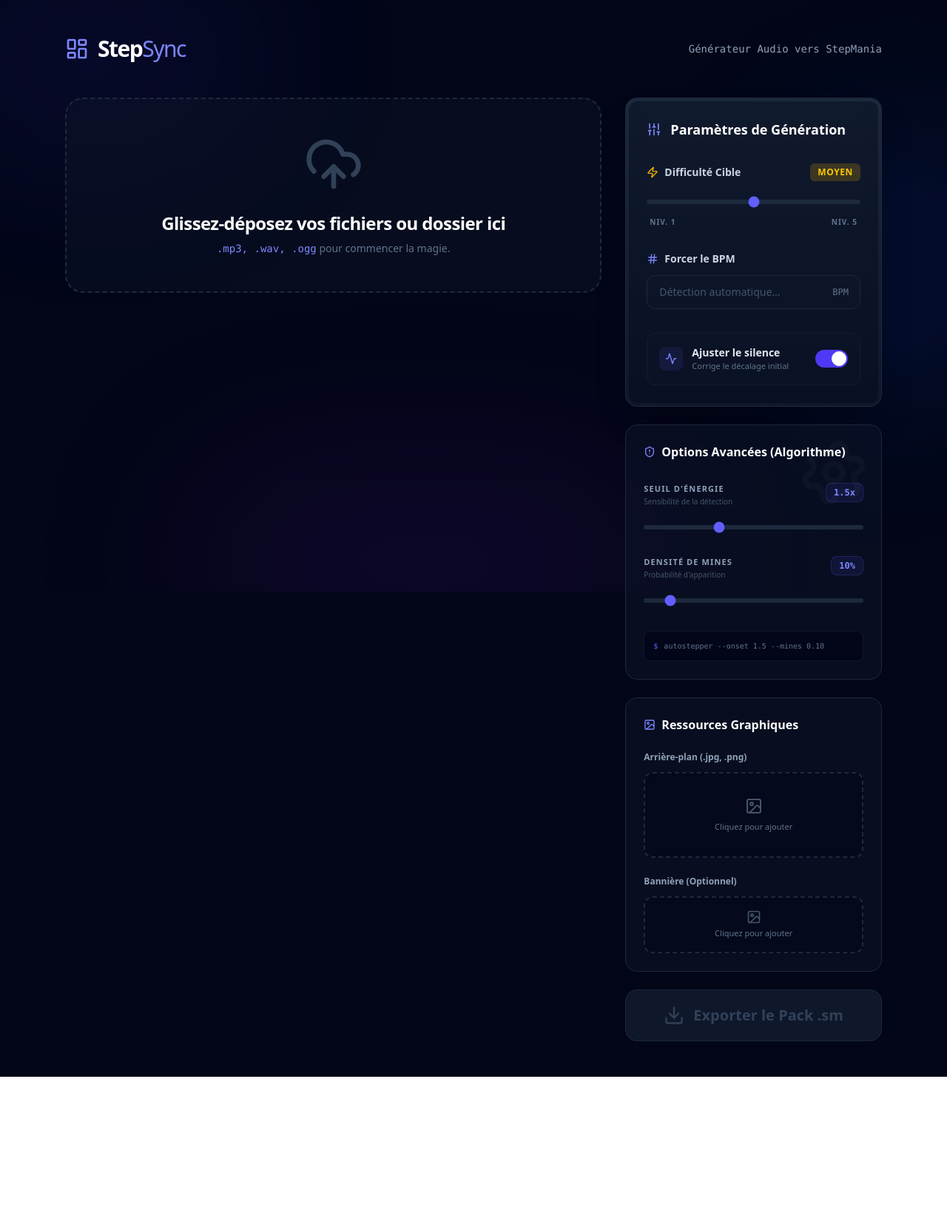
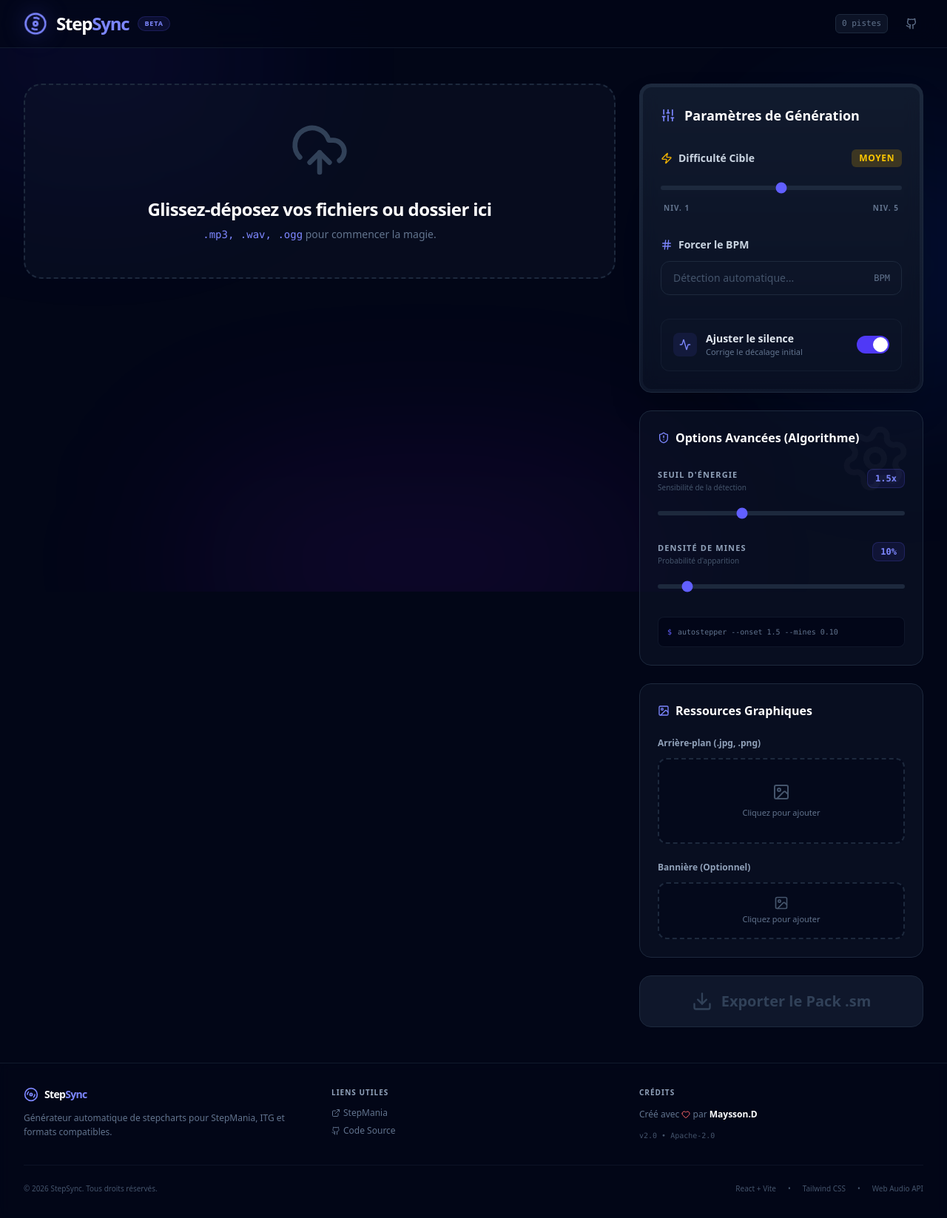
Before and after one commit to moonback/StepSync---Audio-to-StepMania, a React (Vite) app: page / in a window 1280 px wide. Shown: the whole page at 74% size. Before the commit the page ends 1456 px from the top, so only its background shows below. Built offline with nearby package versions, Linux system fonts and the light colour scheme.

Commit message:
feat: implement core audio processing and file management in App.tsx

```diff
--- a/src/App.tsx
+++ b/src/App.tsx
@@ -5,7 +5,7 @@
 
 import React, { useState, useRef, useCallback, useEffect } from 'react';
 import { motion, AnimatePresence } from 'motion/react';
-import { UploadCloud, Settings, Download, X, PlayCircle, Image as ImageIcon, Music, LayoutDashboard, Zap, Activity, Hash, ShieldAlert, Sliders } from 'lucide-react';
+import { UploadCloud, Settings, Download, X, PlayCircle, Image as ImageIcon, Music, LayoutDashboard, Zap, Activity, Hash, ShieldAlert, Sliders, Github, Heart, ExternalLink, Disc3 } from 'lucide-react';
 import { WaveformPreview } from './components/WaveformPreview';
 import { SongRow } from './components/SongRow';
 import { ImagePreview } from './components/ImagePreview';
@@ -72,7 +72,7 @@ export default function App() {
         subtitleTranslit: '',
         artistTranslit: '',
         genre: '',
-        credit: 'AutoStepper par Maysson.D'
+        credit: 'StepSync par Maysson.D'
       });
     }
 
@@ -121,19 +121,48 @@ export default function App() {
         <div className="absolute -bottom-[10%] left-[20%] w-[50%] h-[30%] rounded-full bg-purple-600/10 blur-[120px]" />
       </div>
 
-      <div className="relative z-10 max-w-6xl mx-auto px-6 py-12">
-        {/* Header */}
-        <header className="flex items-center justify-between mb-12">
-          <div className="flex items-center space-x-3 text-indigo-400">
-            <LayoutDashboard className="w-8 h-8" />
-            <h1 className="text-3xl font-bold tracking-tighter text-white">
-              Step<span className="text-indigo-400 font-normal">Sync</span>
+      <div className="relative z-10 flex flex-col min-h-screen">
+        {/* Header / Navbar */}
+        <header className="sticky top-0 z-50 backdrop-blur-xl bg-slate-950/70 border-b border-slate-800/60">
+          <div className="max-w-7xl mx-auto px-4 sm:px-6 lg:px-8">
+            <div className="flex items-center justify-between h-16">
+              <div className="flex items-center space-x-3">
+                <div className="relative">
+                  <Disc3 className="w-8 h-8 text-indigo-400 animate-[spin_8s_linear_infinite]" />
+                  <div className="absolute inset-0 bg-indigo-500/20 blur-lg rounded-full" />
+                </div>
+                <h1 className="text-xl sm:text-2xl font-black tracking-tighter text-white">
+                  Step<span className="text-indigo-400">Sync</span>
                 </h1>
+                <span className="hidden sm:inline-flex px-2 py-0.5 bg-indigo-500/10 text-indigo-400 text-[9px] font-black uppercase tracking-widest rounded-full border border-indigo-500/20">
+                  Beta
+                </span>
               </div>
-          <p className="text-sm font-mono text-slate-400">Générateur Audio vers StepMania</p>
+
+              <div className="flex items-center space-x-2 sm:space-x-4">
+                <div className="hidden md:flex items-center space-x-1 text-[11px] font-mono text-slate-500">
+                  <span className="px-2 py-1 bg-slate-900/80 rounded-md border border-slate-800">
+                    {songs.length} piste{songs.length !== 1 ? 's' : ''}
+                  </span>
+                </div>
+                <a
+                  href="https://github.com/moonback/StepSync---Audio-to-StepMania"
+                  target="_blank"
+                  rel="noopener noreferrer"
+                  className="p-2 text-slate-500 hover:text-white hover:bg-slate-800 rounded-lg transition-all"
+                  title="GitHub"
+                >
+                  <Github className="w-4 h-4" />
+                </a>
+              </div>
+            </div>
+          </div>
         </header>
 
-        <div className="grid grid-cols-1 lg:grid-cols-3 gap-8">
+        {/* Main Content */}
+        <main className="flex-1 max-w-7xl mx-auto w-full px-4 sm:px-6 lg:px-8 py-8 sm:py-12">
+
+          <div className="grid grid-cols-1 lg:grid-cols-3 gap-6 lg:gap-8">
             {/* Main Area */}
             <div className="lg:col-span-2 space-y-6">
               <motion.div
@@ -467,6 +496,64 @@ export default function App() {
               )}
             </div>
           </div>
+        </main>
+
+        {/* Footer */}
+        <footer className="border-t border-slate-800/60 bg-slate-950/50 backdrop-blur-sm">
+          <div className="max-w-7xl mx-auto px-4 sm:px-6 lg:px-8 py-8">
+            <div className="grid grid-cols-1 sm:grid-cols-3 gap-6 sm:gap-8">
+              {/* Branding */}
+              <div className="space-y-3">
+                <div className="flex items-center space-x-2">
+                  <Disc3 className="w-5 h-5 text-indigo-400" />
+                  <span className="text-sm font-black tracking-tighter text-white">Step<span className="text-indigo-400">Sync</span></span>
+                </div>
+                <p className="text-xs text-slate-500 leading-relaxed">
+                  Générateur automatique de stepcharts pour StepMania, ITG et formats compatibles.
+                </p>
+              </div>
+
+              {/* Links */}
+              <div className="space-y-3">
+                <h4 className="text-[10px] font-bold uppercase tracking-widest text-slate-400">Liens Utiles</h4>
+                <div className="flex flex-col space-y-2">
+                  <a href="https://www.stepmania.com/" target="_blank" rel="noopener noreferrer" className="text-xs text-slate-500 hover:text-indigo-400 transition-colors flex items-center space-x-1">
+                    <ExternalLink className="w-3 h-3" />
+                    <span>StepMania</span>
+                  </a>
+                  <a href="https://github.com/moonback/StepSync---Audio-to-StepMania" target="_blank" rel="noopener noreferrer" className="text-xs text-slate-500 hover:text-indigo-400 transition-colors flex items-center space-x-1">
+                    <Github className="w-3 h-3" />
+                    <span>Code Source</span>
+                  </a>
+                </div>
+              </div>
+
+              {/* Credits */}
+              <div className="space-y-3">
+                <h4 className="text-[10px] font-bold uppercase tracking-widest text-slate-400">Crédits</h4>
+                <p className="text-xs text-slate-500 leading-relaxed">
+                  Créé avec <Heart className="w-3 h-3 inline text-red-400" /> par <span className="text-white font-semibold">Maysson.D</span>
+                </p>
+                <p className="text-[10px] text-slate-600 font-mono">
+                  v2.0 • Apache-2.0
+                </p>
+              </div>
+            </div>
+
+            <div className="mt-8 pt-6 border-t border-slate-800/40 flex flex-col sm:flex-row items-center justify-between gap-3">
+              <p className="text-[10px] text-slate-600">
+                © {new Date().getFullYear()} StepSync. Tous droits réservés.
+              </p>
+              <div className="flex items-center space-x-4 text-[10px] text-slate-600">
+                <span>React + Vite</span>
+                <span>•</span>
+                <span>Tailwind CSS</span>
+                <span>•</span>
+                <span>Web Audio API</span>
+              </div>
+            </div>
+          </div>
+        </footer>
       </div>
     </div>
   );
```
Lines whose indentation alone changed are shown as unchanged.
